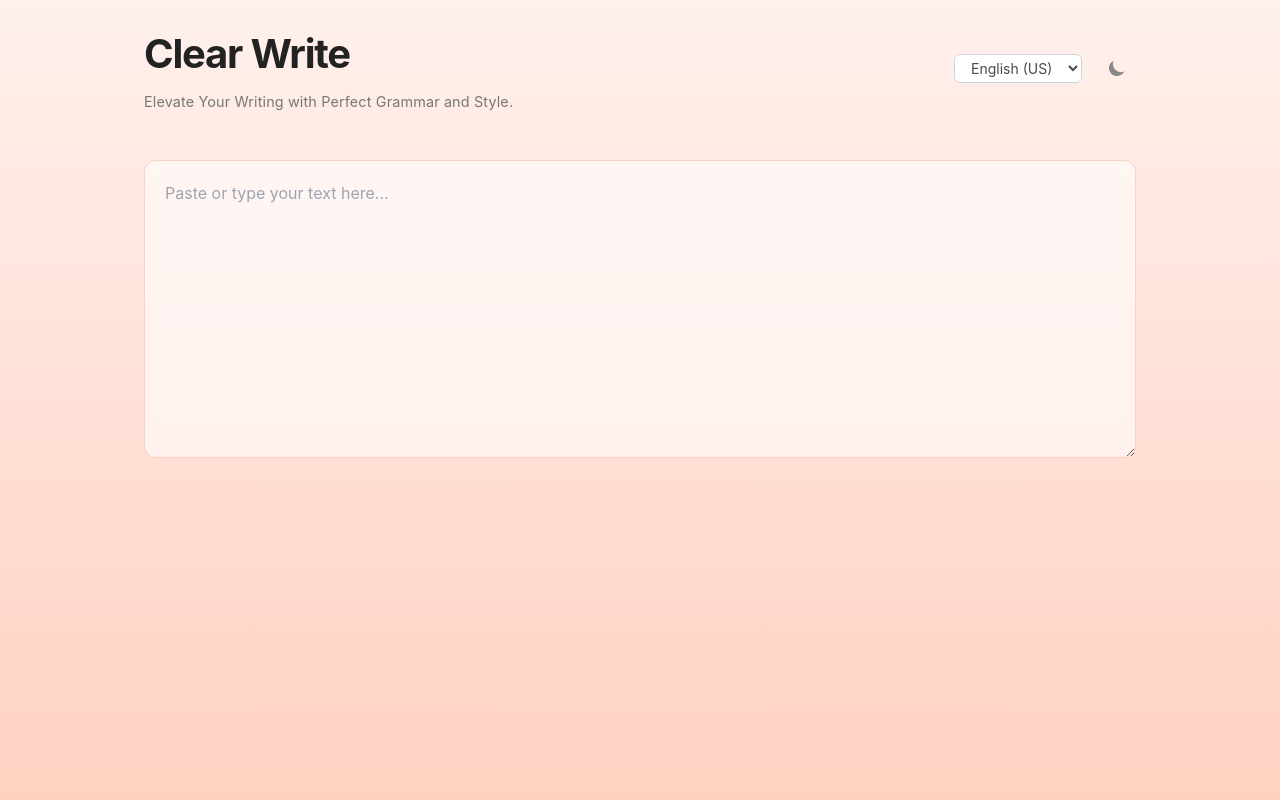
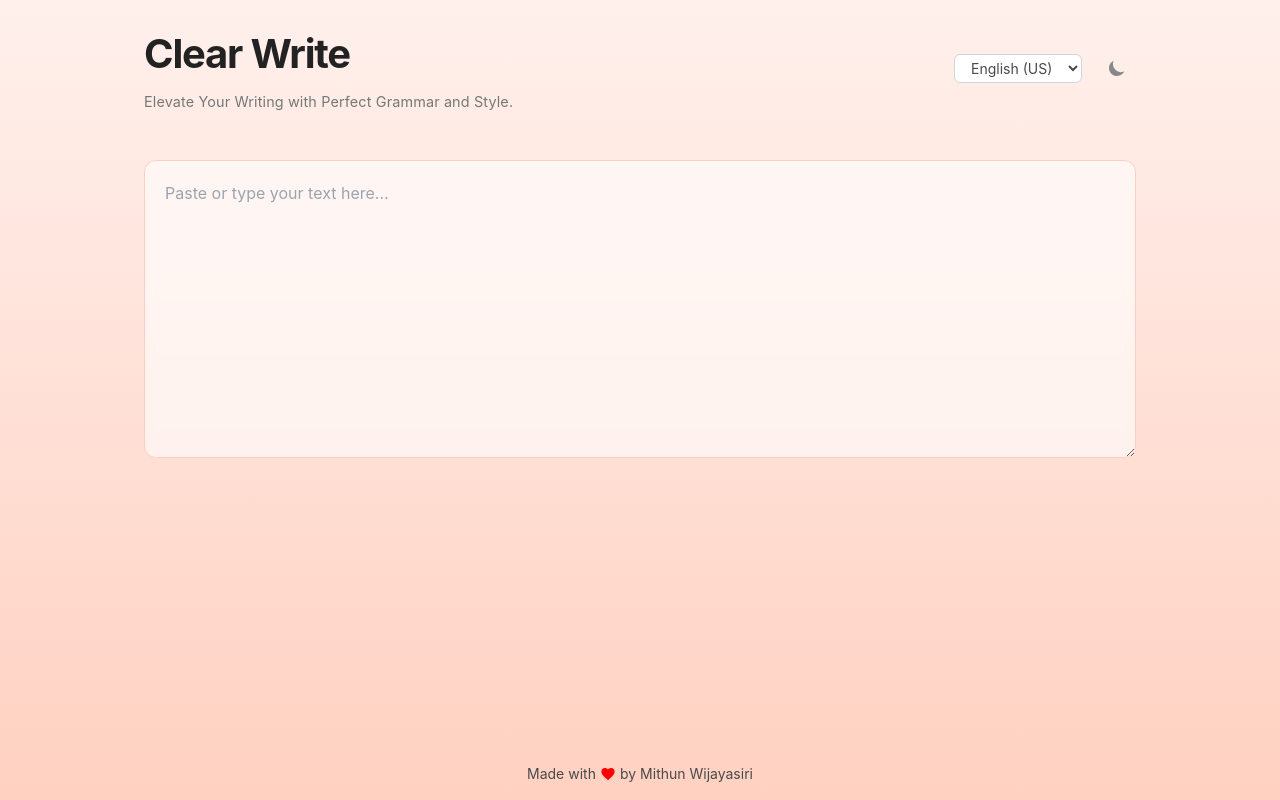
Before and after one commit to MithunWijayasiri/ClearWrite, a React (Create React App) app: page / in a window 1280 px wide. Built offline with nearby package versions, Linux system fonts and the light colour scheme.

Commit message:
feat(ui): add footer

```diff
--- a/src/App.css
+++ b/src/App.css
@@ -640,3 +640,36 @@ main {
     margin-top: 1.5rem; /* Less margin on short screens */
   }
 }
+
+/* Footer Styles */
+.footer {
+  text-align: center;
+  padding: 1rem;
+  margin-top: 2rem;
+  font-size: 0.875rem;
+  color: var(--text-color);
+}
+
+.footer-heart {
+  fill: #ff0000;
+  transition: transform 0.3s ease;
+}
+
+.footer-heart:hover {
+  transform: scale(1.2);
+}
+
+.github-icon {
+  fill: currentColor;
+}
+
+.author-link {
+  color: var(--primary-color);
+  text-decoration: none;
+  transition: color 0.3s ease;
+}
+
+.author-link:hover {
+  color: var(--primary-color-hover);
+  text-decoration: underline;
+}
--- a/src/App.tsx
+++ b/src/App.tsx
@@ -3,6 +3,7 @@
 import { useState, useEffect, useCallback, useRef, useMemo } from 'react';
 import { debounce } from 'lodash';
 import './App.css';
+import Footer from './components/Footer';
 
 // Enhanced Interfaces
 interface ApiReplacement {
@@ -630,6 +631,7 @@ const ClearWritePage = () => {
           )}
         </main>
       </div>
+      <Footer />
     </div>
   );
 };
--- /dev/null
+++ b/src/components/Footer.tsx
@@ -0,0 +1,37 @@
+import React from 'react';
+
+const EXTERNAL_LINKS = {
+  GITHUB: 'https://github.com/MithunWijayasiri/ClearWrite',
+  PORTFOLIO: 'https://mithun.vercel.app/'
+};
+
+const Footer: React.FC = () => {
+  return (
+    <footer className="footer">
+      Made with<a
+        href={EXTERNAL_LINKS.GITHUB}
+        target="_blank"
+        rel="noopener noreferrer"
+        className="inline-block relative w-4 h-4 align-text-bottom group mx-1"
+      >
+        <span className="absolute inset-0 flex items-center justify-center group-hover:opacity-0 transition-opacity duration-300">
+          <svg xmlns="http://www.w3.org/2000/svg" width="16" height="16" viewBox="0 0 24 24" className="footer-heart">
+            <path d="M12 21.35l-1.45-1.32C5.4 15.36 2 12.28 2 8.5 2 5.42 4.42 3 7.5 3c1.74 0 3.41.81 4.5 2.09C13.09 3.81 14.76 3 16.5 3 19.58 3 22 5.42 22 8.5c0 3.78-3.4 6.86-8.55 11.54L12 21.35z"/>
+          </svg>
+        </span>
+        <span className="absolute inset-0 flex items-center justify-center opacity-0 group-hover:opacity-100 transition-opacity duration-300">
+          <svg xmlns="http://www.w3.org/2000/svg" width="16" height="16" className="github-icon" viewBox="0 0 16 16">
+            <path d="M8 0C3.58 0 0 3.58 0 8c0 3.54 2.29 6.53 5.47 7.59.4.07.55-.17.55-.38 0-.19-.01-.82-.01-1.49-2.01.37-2.53-.49-2.69-.94-.09-.23-.48-.94-.82-1.13-.28-.15-.68-.52-.01-.53.63-.01 1.08.58 1.23.82.72 1.21 1.87.87 2.33.66.07-.52.28-.87.51-1.07-1.78-.2-3.64-.89-3.64-3.95 0-.87.31-1.59.82-2.15-.08-.2-.36-1.02.08-2.12 0 0 .67-.21 2.2.82.64-.18 1.32-.27 2-.27.68 0 1.36.09 2 .27 1.53-1.04 2.2-.82 2.2-.82.44 1.1.16 1.92.08 2.12.51.56.82 1.27.82 2.15 0 3.07-1.87 3.75-3.65 3.95.29.25.54.73.54 1.48 0 1.07-.01 1.93-.01 2.2 0 .21.15.46.55.38A8.012 8.012 0 0 0 16 8c0-4.42-3.58-8-8-8z"/>
+          </svg>
+        </span>
+      </a>by<a
+        href={EXTERNAL_LINKS.PORTFOLIO}
+        target="_blank"
+        rel="noopener noreferrer"
+        className="author-link ml-1"
+      >Mithun Wijayasiri</a>
+    </footer>
+  );
+};
+
+export default Footer;
```
